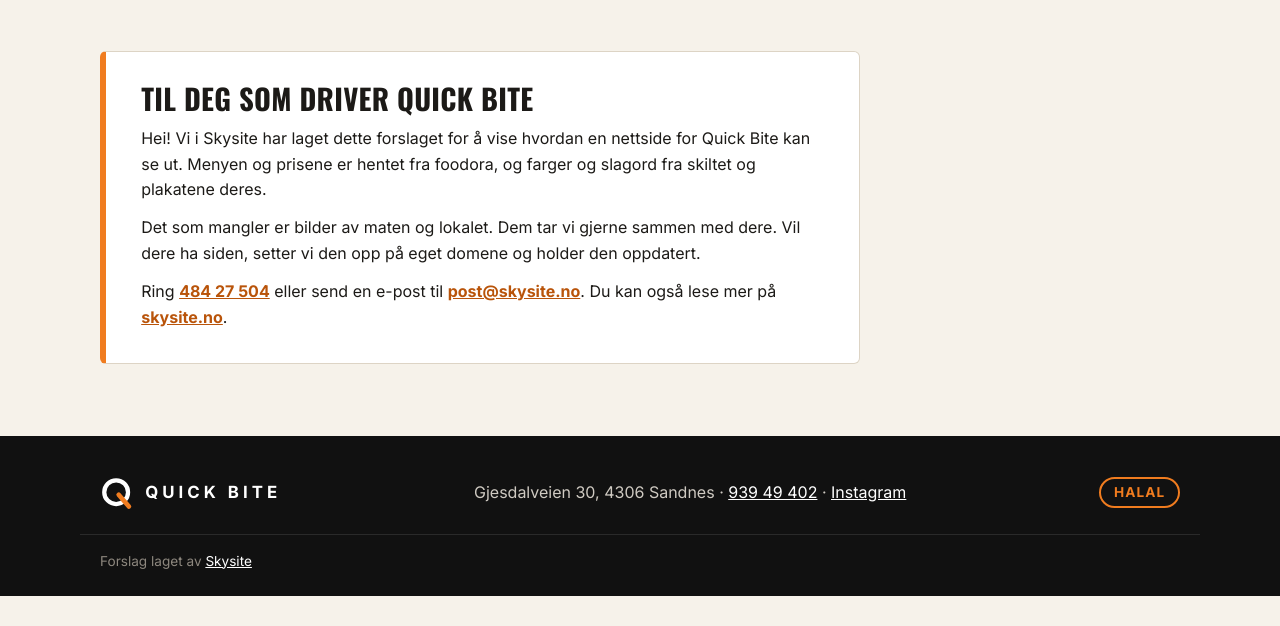
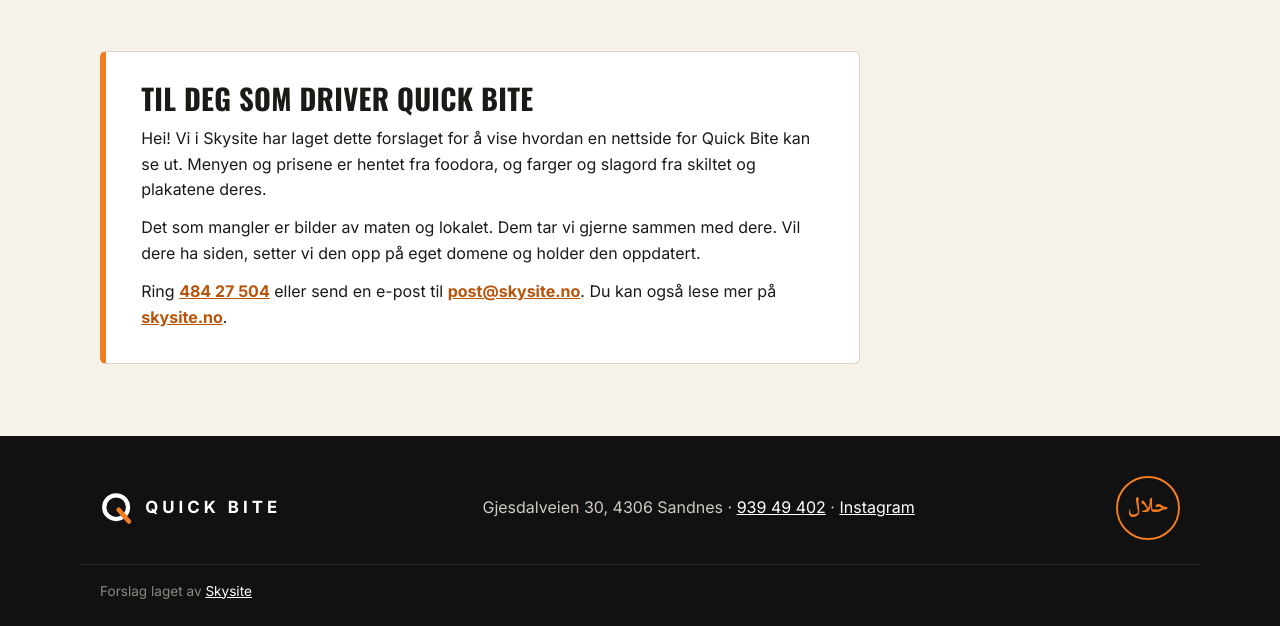
Before and after one commit to hazax123/quick-bite, a plain HTML site: page index.html in a window 1280 px wide. Shown: the part 2389-3015 px from the top of the page. Before the commit the page ends 2985 px from the top, so only its background shows below. Drawn offline with Linux system fonts and the light colour scheme.

Commit message:
Halal-merke på arabisk (حلال) i oransje sirkel, som på skiltet
Co-Authored-By: Claude Opus 5.5 <noreply@anthropic.com>

```diff
--- a/index.html
+++ b/index.html
@@ -188,7 +188,7 @@
       <span>QUICK BITE</span>
     </div>
     <p>Gjesdalveien 30, 4306 Sandnes · <a href="tel:+4793949402">939 49 402</a> · <a href="https://www.instagram.com/quick.bite.sandnes/" target="_blank" rel="noopener">Instagram</a></p>
-    <p class="halal">Halal</p>
+    <p class="halal" role="img" aria-label="Halal"><span lang="ar" dir="rtl">حلال</span></p>
   </div>
   <div class="wrap made">Forslag laget av <a href="https://skysite.no" target="_blank" rel="noopener">Skysite</a></div>
 </footer>
--- a/style.css
+++ b/style.css
@@ -111,7 +111,8 @@ em{font-family:'Kaushan Script',cursive;font-style:normal;text-transform:none;co
 .foot-grid{display:flex;align-items:center;justify-content:space-between;gap:1rem 2rem;flex-wrap:wrap}
 .foot-logo{margin-right:0}
 .foot a{color:#fff}
-.halal{border:2px solid var(--orange);color:var(--orange);border-radius:999px;padding:.15rem .8rem;font-weight:700;font-size:.85rem;letter-spacing:.08em;text-transform:uppercase}
+.halal{width:64px;height:64px;border:2.5px solid var(--orange);color:var(--orange);border-radius:50%;display:grid;place-items:center;flex:none}
+.halal span{font-family:"Geeza Pro","Noto Naskh Arabic","Noto Sans Arabic","Segoe UI",Tahoma,sans-serif;font-size:1.35rem;font-weight:700;line-height:1;letter-spacing:0}
 .made{margin-top:1.5rem;padding-top:1rem;border-top:1px solid #2a2a2a;font-size:.85rem;color:#8d877e}
 
 .mbar{display:none}
```
